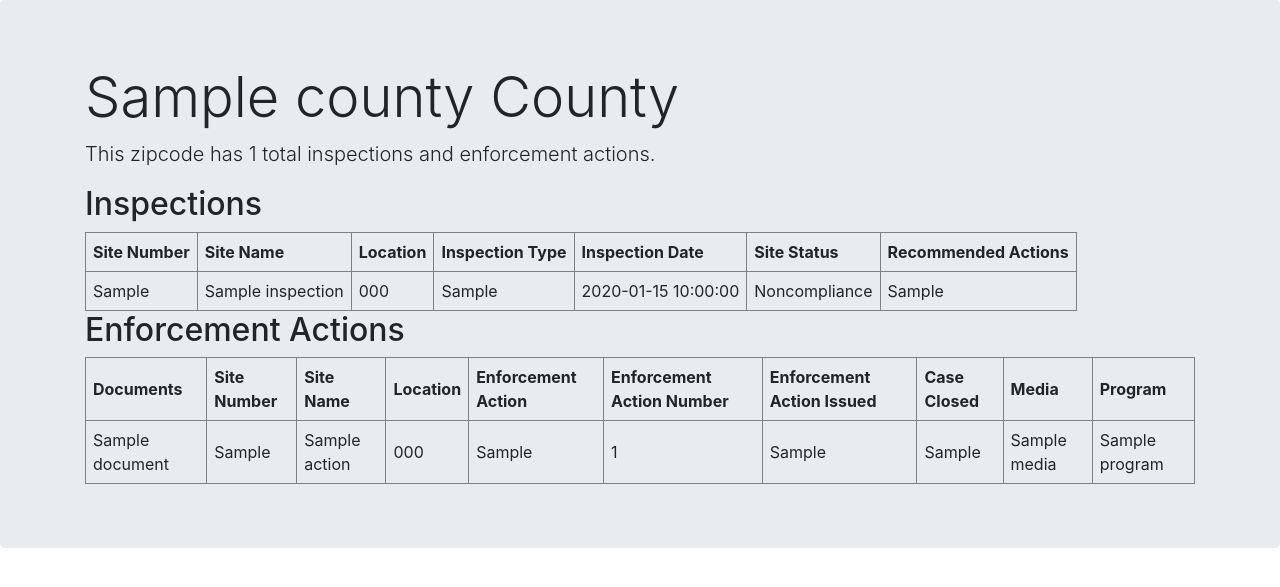
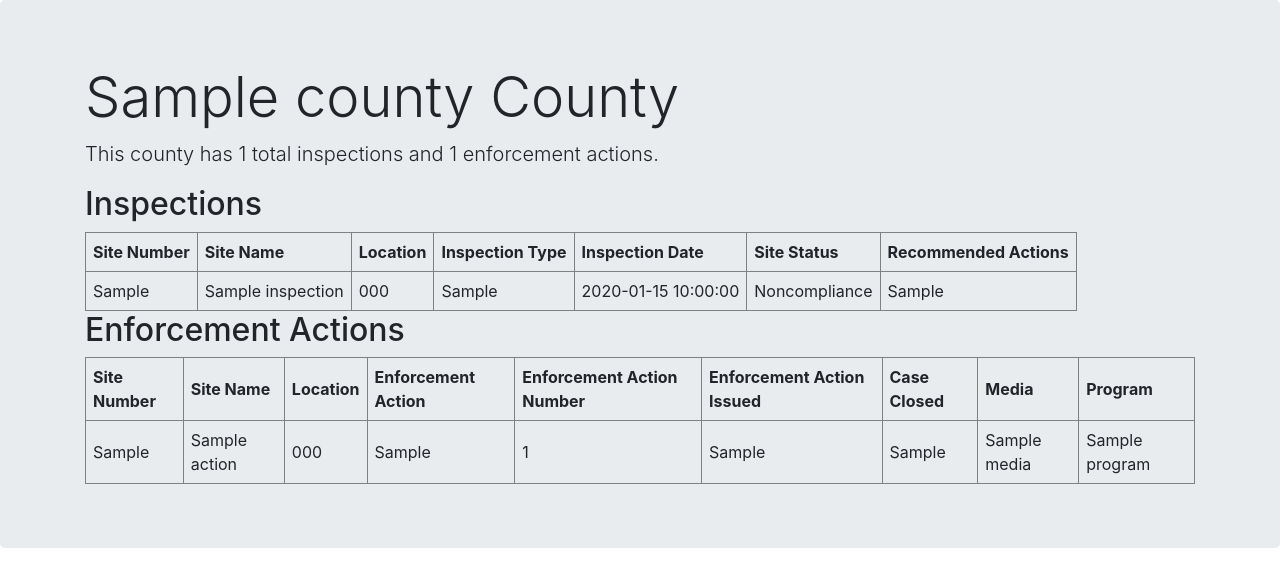
Before and after one commit to stephquinn/final-project-stephquinn, a Flask app: template templates/detail.html in a window 1280 px wide. Shown: the part 56-643 px from the top of the page. Run offline with Flask 3, Linux system fonts and the light colour scheme; the template is opened without the code that fills it: most values are stand-ins (such as "Sample title", 1, 10 or a date in 2020); some libraries are stand-ins or nearby versions.

Commit message:
detail pg limits and aggregates

```diff
--- a/app.py
+++ b/app.py
@@ -75,11 +75,11 @@ def index():
 @app.route('/county/<slug>')
 def detail(slug):
     county = slug
-    inspections = Inspection.select().where(Inspection.county==slug)
-    actions = Action.select().where(Action.county==slug)
-    events_count = len(Action.select().where(Action.county==slug)) + len(Inspection.select().where(Inspection.county==slug))
-
-    return render_template("detail.html", county=county, inspections=inspections, actions=actions, events_count=events_count)
+    inspections = Inspection.select().where(Inspection.county==slug).limit(10)
+    actions = Action.select().where(Action.county==slug).limit(10)
+    inspections_count = len(Inspection.select().where(Inspection.county==slug))
+    actions_count = len(Action.select().where(Action.county==slug))
+    return render_template("detail.html", county=county, inspections=inspections, actions=actions, inspections_count=inspections_count, actions_count=actions_count)
 
 if __name__ == '__main__':
     # Fire up the Flask test server
--- a/templates/detail.html
+++ b/templates/detail.html
@@ -14,7 +14,7 @@
     <div class="jumbotron">
         <div class="container">
             <h1 class="display-4">{{ county }} County</h1>
-            <p class="lead">This zipcode has {{ events_count }} total inspections and enforcement actions.</p>
+            <p class="lead">This county has {{ inspections_count }} total inspections and {{ actions_count }} enforcement actions.</p>
             <table border=1 cellpadding=7>
                 <h2>Inspections</h2>
                 <tr>
@@ -41,7 +41,6 @@
             <table border=1 cellpadding=7>
                 <h2>Enforcement Actions</h2>
                 <tr>
-                    <th>Documents</th>
                     <th>Site Number</th>
                     <th>Site Name</th>
                     <th>Location</th>
@@ -54,7 +53,6 @@
                 </tr>
                 {% for action in actions %}
                 <tr>
-                    <td>{{ action.document }}</td>
                     <td>{{ action.site_no }}</td>
                     <td>{{ action.site_name }}</td>
                     <td>{{ action.city_state_zip }}</td>
```
Also changed, not shown: templates/index.html (+4 -5 lines), README.md.
